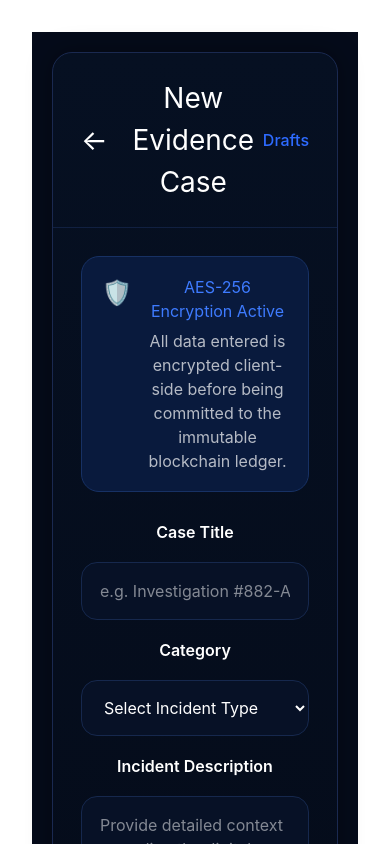
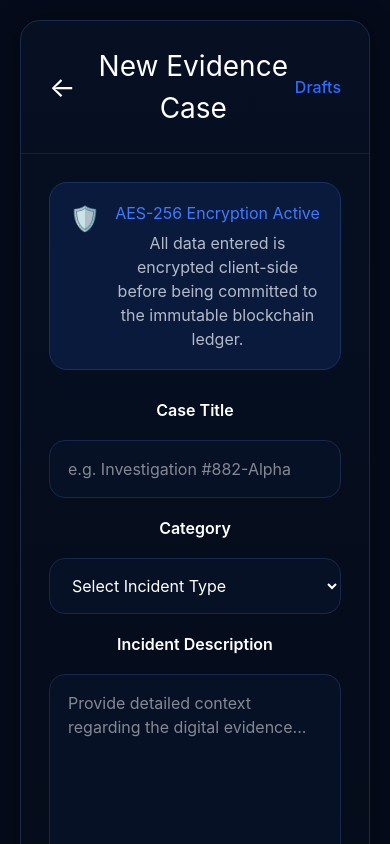
Before and after one commit to bhumikasharma1409/Digital-Evidence-Locker, a React app in the folder frontend/: page /new-case in a window 390 px wide. Shown: the top 844 px of the page. Built offline with nearby package versions, Linux system fonts and the light colour scheme; the HTML template or start-up script is replaced by a standard one.

Commit message:
refactor: update #root styles for improved layout and responsiveness

```diff
--- a/frontend/src/App.css
+++ b/frontend/src/App.css
@@ -1,7 +1,8 @@
 #root {
-  max-width: 1280px;
-  margin: 0 auto;
-  padding: 2rem;
+  width: 100%;
+  min-height: 100vh;
+  margin: 0;
+  padding: 0;
   text-align: center;
 }
 
```
